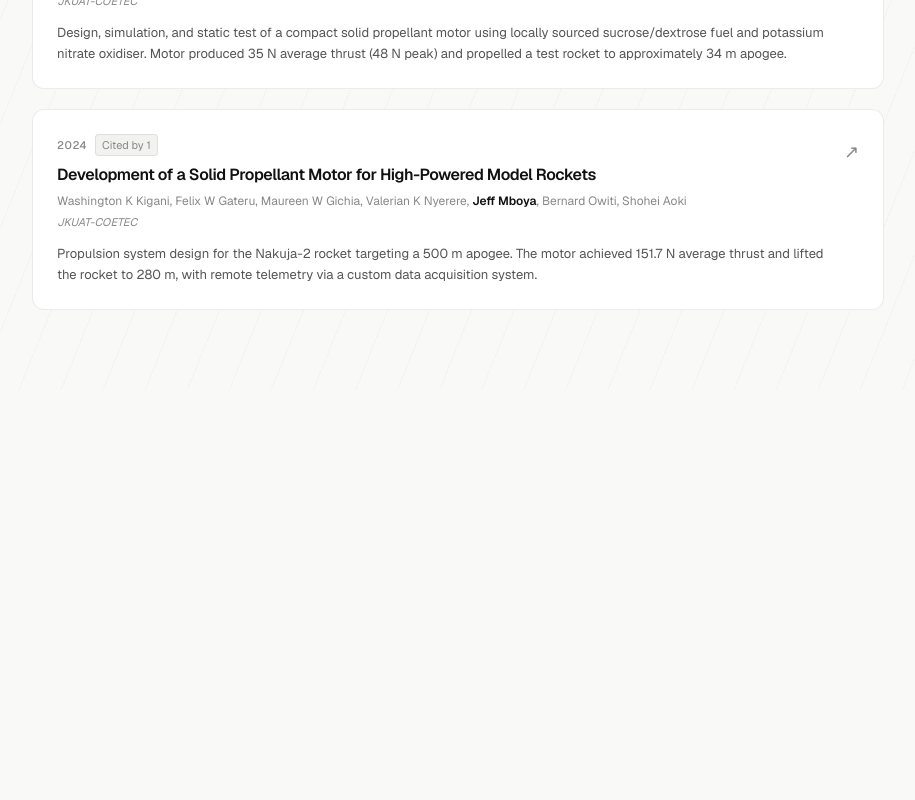
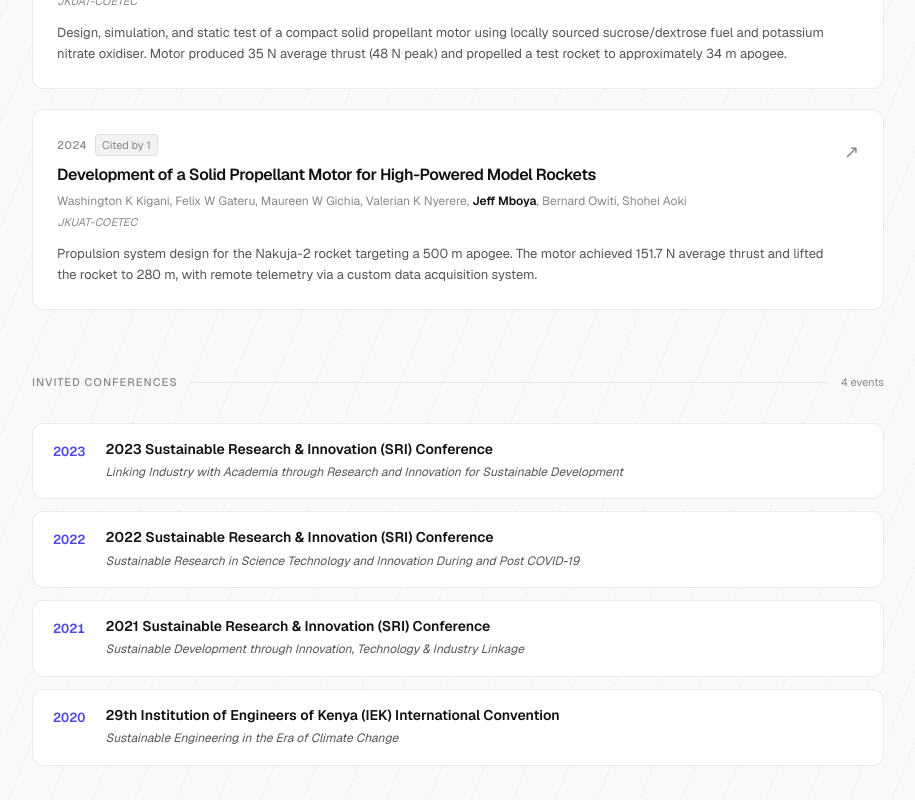
Before and after one commit to JeffMboya/portfolio, a Next.js app: page /research in a window 1280 px wide. Shown: the part 1663-2463 px from the top of the page, without its empty margins (182-1097 px from the left). Before the commit the page ends 2053 px from the top, so only its background shows below. Built offline with nearby package versions, Linux system fonts and the light colour scheme.

Commit message:
feat: add invited conferences section to research page

```diff
--- a/app/research/page.tsx
+++ b/app/research/page.tsx
@@ -238,6 +238,61 @@ export default function ResearchPage() {
           </a>
         ))}
       </div>
+
+      {/* Conferences */}
+      <div className="flex items-center gap-3 mt-16 mb-8">
+        <span className="text-[11px] uppercase tracking-widest font-medium" style={{ color: 'var(--muted-dim)' }}>
+          Invited Conferences
+        </span>
+        <div className="flex-1 h-px" style={{ backgroundColor: 'var(--border)' }} />
+        <span className="text-[11px]" style={{ color: 'var(--muted-dim)' }}>4 events</span>
+      </div>
+
+      <div className="flex flex-col gap-3">
+        {[
+          {
+            year: 2023,
+            name: '2023 Sustainable Research & Innovation (SRI) Conference',
+            theme: 'Linking Industry with Academia through Research and Innovation for Sustainable Development',
+          },
+          {
+            year: 2022,
+            name: '2022 Sustainable Research & Innovation (SRI) Conference',
+            theme: 'Sustainable Research in Science Technology and Innovation During and Post COVID-19',
+          },
+          {
+            year: 2021,
+            name: '2021 Sustainable Research & Innovation (SRI) Conference',
+            theme: 'Sustainable Development through Innovation, Technology & Industry Linkage',
+          },
+          {
+            year: 2020,
+            name: '29th Institution of Engineers of Kenya (IEK) International Convention',
+            theme: 'Sustainable Engineering in the Era of Climate Change',
+          },
+        ].map((c) => (
+          <div
+            key={c.year}
+            className="flex items-start gap-5 rounded-xl px-5 py-4"
+            style={{ border: '1px solid var(--border)', backgroundColor: 'var(--surface)' }}
+          >
+            <div
+              className="text-[13px] font-semibold tabular-nums shrink-0 pt-0.5"
+              style={{ color: 'var(--accent)' }}
+            >
+              {c.year}
+            </div>
+            <div>
+              <div className="text-[14px] font-semibold leading-snug mb-1" style={{ color: 'var(--foreground)' }}>
+                {c.name}
+              </div>
+              <div className="text-[12px] italic leading-relaxed" style={{ color: 'var(--muted)' }}>
+                {c.theme}
+              </div>
+            </div>
+          </div>
+        ))}
+      </div>
     </div>
   )
 }
```
